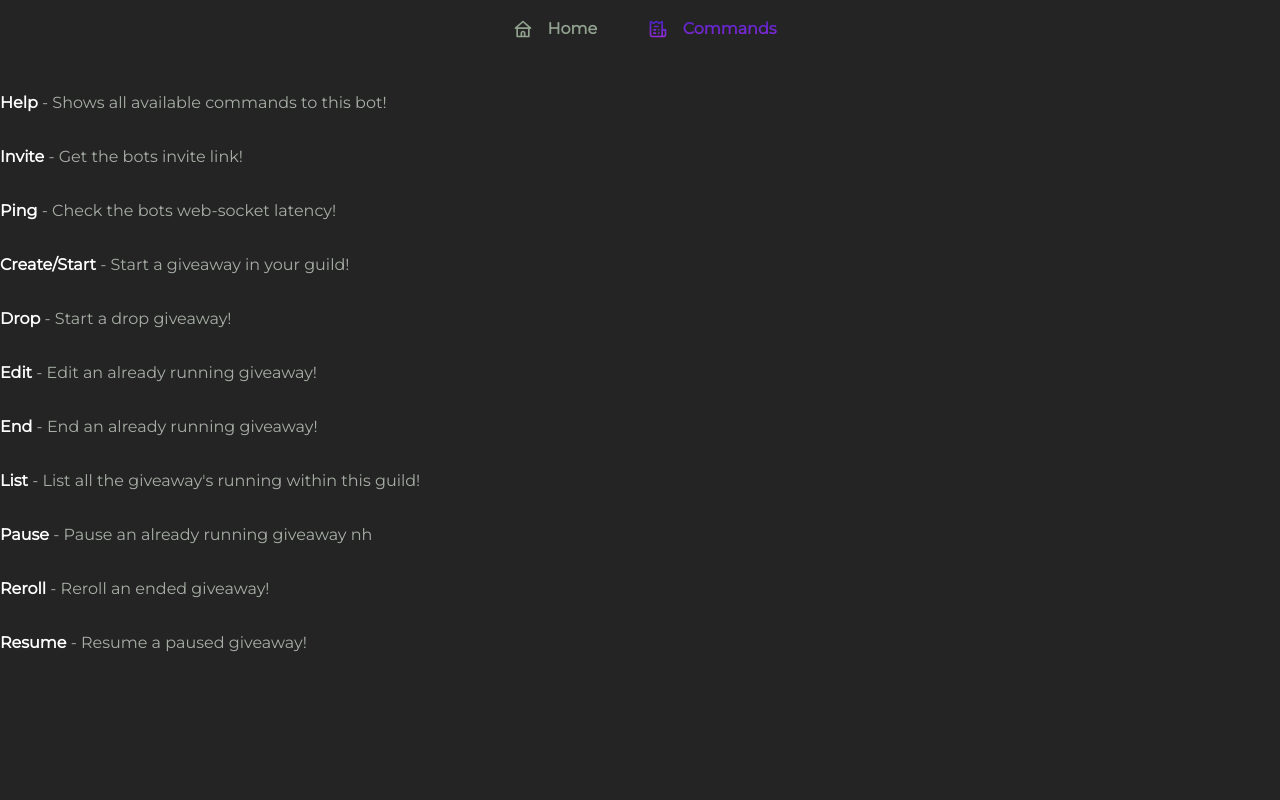
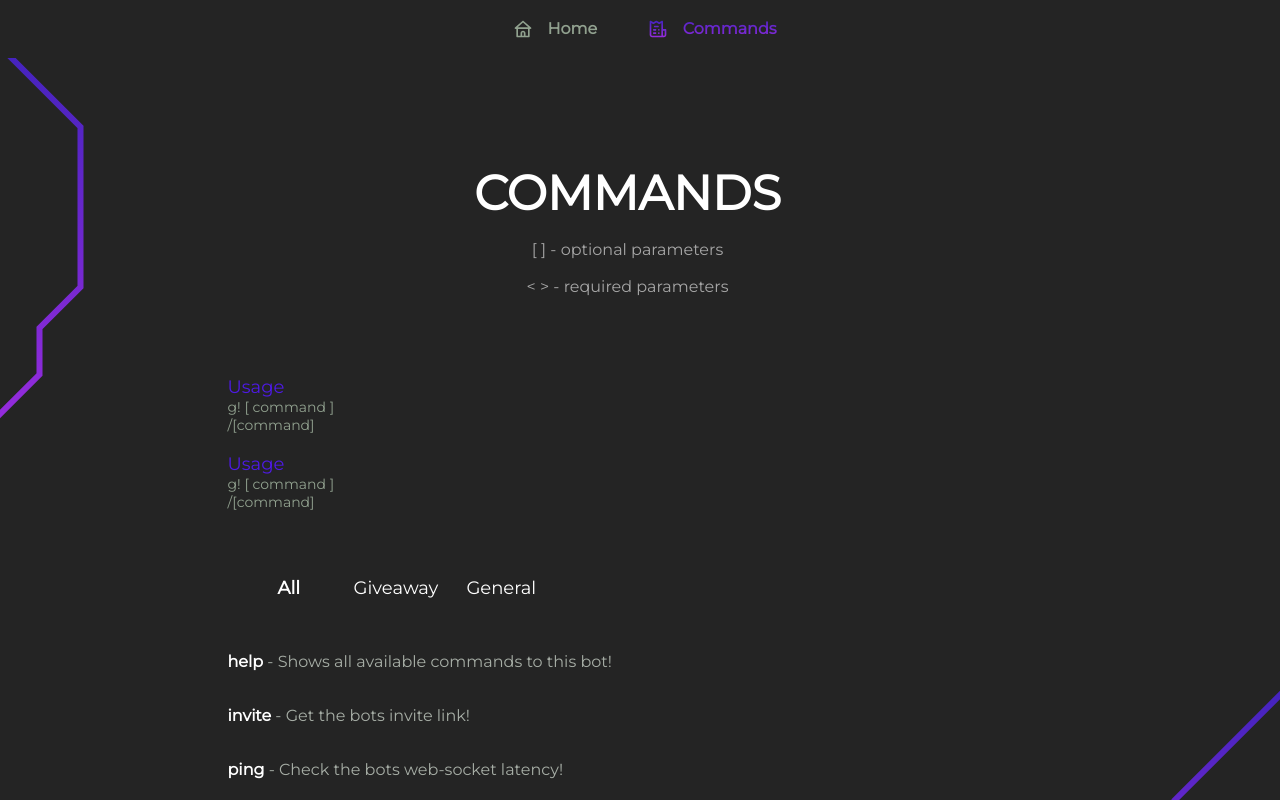
Before and after one commit to wolwesking/LoopGaming, a SvelteKit app in the folder frontend/avalon/: page /commands in a window 1280 px wide. Shown: the top 800 px of the page. Built offline with nearby package versions, Linux system fonts and the light colour scheme.

Commit message:
alphaProductNo1

```diff
--- a/frontend/avalon/src/routes/commands.svelte
+++ b/frontend/avalon/src/routes/commands.svelte
@@ -1,77 +1,48 @@
 <script>
-	import { onMount } from 'svelte';
 
 	// Global var
-	let selectroLeftPosition = 11.296428680419922;
-	let text1Center = 0;
-	let text2Center = 0;
-	let text3Center = 0;
 	let text1Selected = 'selected';
 	let text2Selected = '';
 	let text3Selected = '';
 	let datasource = '';
 
 	const giveawayCommands = [
-		{ a: 'Create/Start', b: 'Start a giveaway in your guild!' },
-		{ a: 'Drop', b: 'Start a drop giveaway!' },
-		{ a: 'Edit', b: 'Edit an already running giveaway!' },
-		{ a: 'End', b: 'End an already running giveaway!' },
-		{ a: 'List', b: "List all the giveaway's running within this guild!" },
-		{ a: 'Pause', b: 'Pause an already running giveaway nh ' },
-		{ a: 'Reroll', b: 'Reroll an ended giveaway!' },
-		{ a: 'Resume', b: 'Resume a paused giveaway!' }
+		{ a: 'create/Start', b: 'Start a giveaway in your guild!' },
+		{ a: 'drop', b: 'Start a drop giveaway!' },
+		{ a: 'edit', b: 'Edit an already running giveaway!' },
+		{ a: 'end', b: 'End an already running giveaway!' },
+		{ a: 'list', b: "List all the giveaway's running within this guild!" },
+		{ a: 'pause', b: 'Pause an already running giveaway nh ' },
+		{ a: 'reroll', b: 'Reroll an ended giveaway!' },
+		{ a: 'resume', b: 'Resume a paused giveaway!' }
 	];
 
 	const generalCommands = [
-		{ a: 'Help', b: 'Shows all available commands to this bot!' },
-		{ a: 'Invite', b: 'Get the bots invite link!' },
-		{ a: 'Ping', b: 'Check the bots web-socket latency!' }
+		{ a: 'help', b: 'Shows all available commands to this bot!' },
+		{ a: 'invite', b: 'Get the bots invite link!' },
+		{ a: 'ping', b: 'Check the bots web-socket latency!' }
 	];
 
 	datasource = generalCommands.concat(giveawayCommands);
 
 	// default position
-
-	function calculateCenter() {
-		const All = document.getElementById('All');
-		if (All) {
-			const rect = All.getBoundingClientRect();
-			text1Center = rect.left + rect.width / 2 - 50;
-			selectroLeftPosition = text1Center;
-		}
-
-		const Giveaway = document.getElementById('Giveaway');
-		if (Giveaway) {
-			const rect = Giveaway.getBoundingClientRect();
-			text2Center = rect.left + rect.width / 2 - 50;
-		}
-		const General = document.getElementById('General');
-		if (General) {
-			const rect = General.getBoundingClientRect();
-			text3Center = rect.left + rect.width / 2 - 50;
-		}
-	}
-
 	// Button push handling
 	function focus(a) {
 		console.log();
 		switch (a) {
 			case 0:
-				selectroLeftPosition = text1Center;
 				text1Selected = 'selected';
 				text2Selected = '';
 				text3Selected = '';
 				datasource = generalCommands.concat(giveawayCommands);
 				break;
 			case 1:
-				selectroLeftPosition = text2Center;
 				text2Selected = 'selected';
 				text3Selected = '';
 				text1Selected = '';
 				datasource = giveawayCommands;
 				break;
 			case 2:
-				selectroLeftPosition = text3Center;
 				text3Selected = 'selected';
 				text2Selected = '';
 				text1Selected = '';
@@ -79,10 +50,6 @@
 				break;
 		}
 	}
-
-	onMount(() => {
-		calculateCenter();
-	});
 </script>
 
 <header>
@@ -95,7 +62,6 @@
 	<button on:click={() => focus(2)}>
 		<p id="General" class={text3Selected}>General</p>
 	</button>
-	<img src="/backgroundSelector.svg" alt="" style="left: {selectroLeftPosition}px;" />
 </header>
 <article>
 	<ul>
@@ -127,6 +93,7 @@
 	}
 	header {
 		display: flex;
+		position: relative;
 		color: #fff;
 		padding-left: 50px;
 		font-family: Montserrat;
--- a/frontend/avalon/src/routes/commands/+page.svelte
+++ b/frontend/avalon/src/routes/commands/+page.svelte
@@ -1,12 +1,115 @@
 <script>
-	import Header from "../header.svelte";
-	import Commands from "../commands.svelte";
+	import Header from '../header.svelte';
+	import Commands from '../commands.svelte';
 </script>
 
-<!-- <Header ListActive='true'/> -->
-<Header ListActive = 'true'/>
-<Commands />
+<Header ListActive="true" />
+
+<article class="commands-article">
+	<nav class="decoration-nav">
+		<img src="/decoration3.svg" alt="">
+	</nav>
+	<div class="commands-container">
+		<div class="commands-info">
+			<h1>Commands</h1>
+			<p class="optional-params">[ ] - optional parameters</p>
+			<p class="required-params">&lt; &gt; - required parameters</p>
+		</div>
+
+		<section class="usage-section">
+			<div class="usage-details">
+				<p class="usage-title purpleDefault">Usage</p>
+				<p class="usage-detail grayDefault">g! [ command ]</p>
+				<p class="usage-detail grayDefault">/[command]</p>
+			</div>
+			<br>
+			<div class="usage-details">
+				<p class="usage-title purpleDefault">Usage</p>
+				<p class="usage-detail grayDefault">g! [ command ]</p>
+				<p class="usage-detail grayDefault">/[command]</p>
+			</div>
+		</section>
+
+		<Commands />
+	</div>
+	<section class="decoration-section">
+		<img src="/decoration4.svg" alt="">
+	</section>
+</article>
+
+
 
 <style>
+	* {
+		margin: 0%;
+		color: var(--text, #fff);
+		color: var(--text, #fff);
 
+		font-family: Montserrat;
+	}
+	article > div > div > h1 {
+		font-size: 48px;
+		margin-top: 7rem;
+		font-style: normal;
+		font-weight: 700;
+		line-height: normal;
+		text-transform: uppercase;
+		margin-bottom: 18px;
+		text-align: center;
+	}
+	article > div > div > p {
+		color: #a6a6a6;
+
+		font-family: Montserrat;
+		font-size: 16px;
+		font-style: normal;
+		font-weight: 400;
+		line-height: normal;
+		margin-top: 18px;
+		text-align: center;
+	}
+
+	article>div{
+		width: 50rem;
+	}
+
+	article > div > div  {
+		padding-top: 4px;
+	}
+
+
+	section {
+		margin-top: 5rem;
+		margin-bottom: 3rem;
+	}
+
+	.grayDefault {
+		color: #91a18f;
+		font-family: Montserrat;
+		font-size: 14px;
+		font-style: normal;
+		font-weight: 200;
+		line-height: normal;
+		margin: 0;
+	}
+
+	.purpleDefault {
+		color: #4e1ae5;
+		font-family: Montserrat;
+		font-size: 18px;
+		font-style: normal;
+		font-weight: 500;
+		line-height: normal;
+		margin: 0;
+	}
+
+	article {
+		padding-top: 3rem;
+		display: flex;
+		justify-content: space-between;
+	}
+
+	.decoration-section{
+		margin-top: 40rem;
+	}
 </style>
```
Also changed, not shown: frontend/avalon/static/decoration3.svg (added), frontend/avalon/static/decoration4.svg (added).
